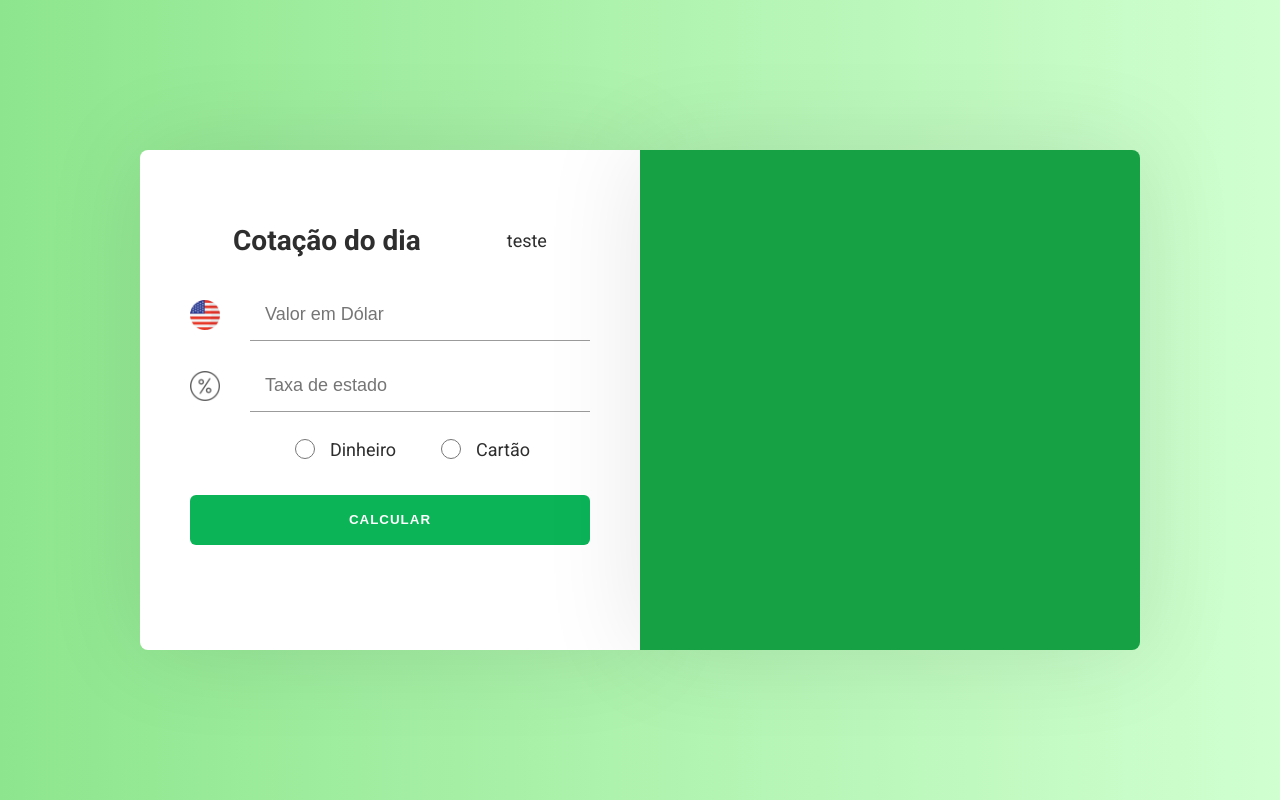
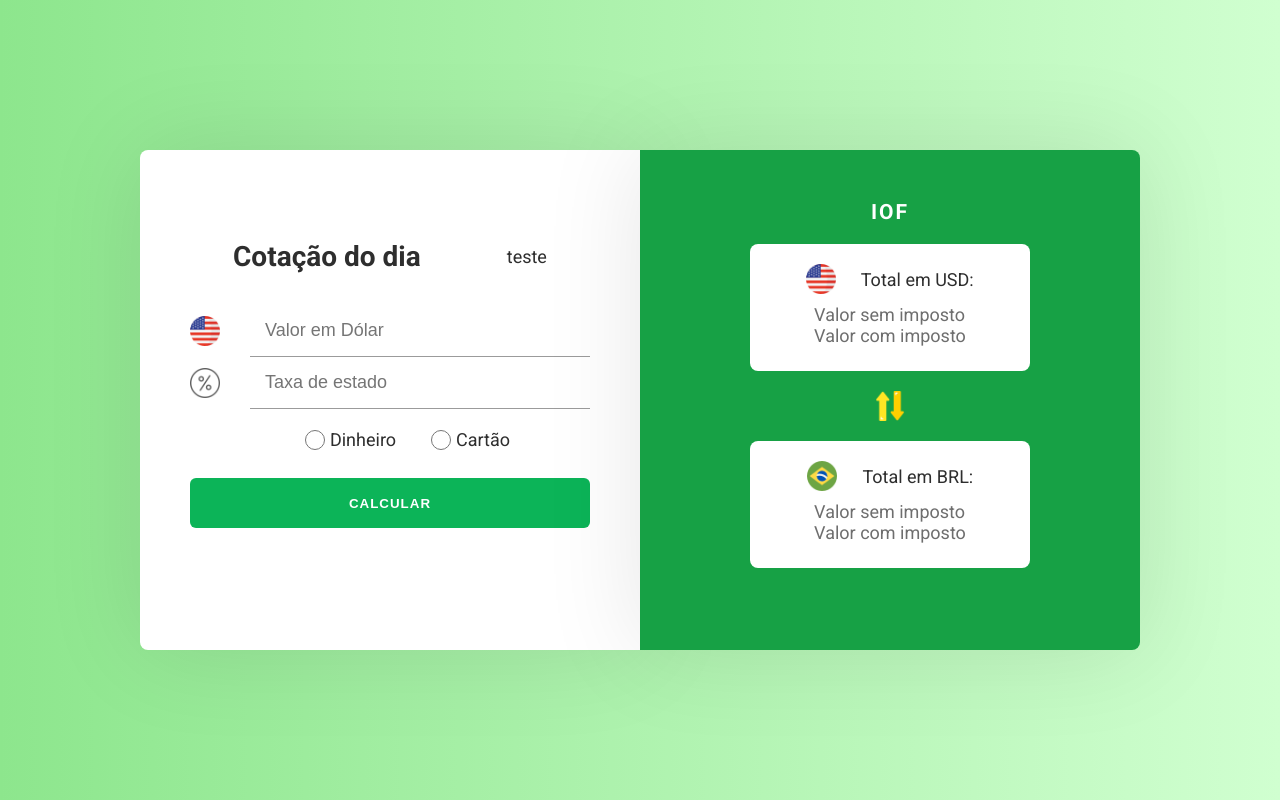
Before and after one commit to SpruceGabriela/konvert, a React (Create React App) app: page / in a window 1280 px wide. Built offline with nearby package versions, Linux system fonts and the light colour scheme.

Commit message:
making some global style changes

```diff
--- a/src/components/Conversor/Conversor.css
+++ b/src/components/Conversor/Conversor.css
@@ -11,7 +11,7 @@
 
 .conversor-content {
     width: 100%;
-    height: 500px;
+    min-height: 500px;
     padding: 50px;
     background-color: #fff;
     box-shadow: 0 0 100px rgba(0, 0, 0, 0.1);
@@ -25,7 +25,7 @@
 
 .result-container {
     width: 100%;
-    height: 500px;
+    min-height: 500px;
     padding: 50px;
     background: #17a145;
     box-shadow: 0 0 100px rgba(0, 0, 0, 0.1);
--- a/src/components/Conversor/Conversor.js
+++ b/src/components/Conversor/Conversor.js
@@ -3,6 +3,7 @@ import React from 'react';
 import './Conversor.css'
 import Cotation from '../Cotation/Cotation';
 import Form from '../Form/Form';
+import Result from '../Result/Result';
 
 export default function Conversor() {
     return (
@@ -12,7 +13,7 @@ export default function Conversor() {
                 <Form/>
             </div>
             <div className="result-container">
-
+                <Result/>
             </div>
         </div>
     );
--- a/src/components/Form/Form.css
+++ b/src/components/Form/Form.css
@@ -16,8 +16,8 @@ form {
 }
 
 .input-group {
-    padding: 8px 0;
-    width: 70%;
+    padding: 20px 0;
+    width: 60%;
 
     display: flex;
     justify-content: center;
@@ -27,7 +27,7 @@ form {
 @media(max-width:800px) {
     .input-group {
         padding: 8px 0;
-        width: 70%;
+        width: 60%;
 
         display: flex;
         justify-content: center;
```
Also changed, not shown: src/assets/brazil.png (added), src/assets/change.png (added).
